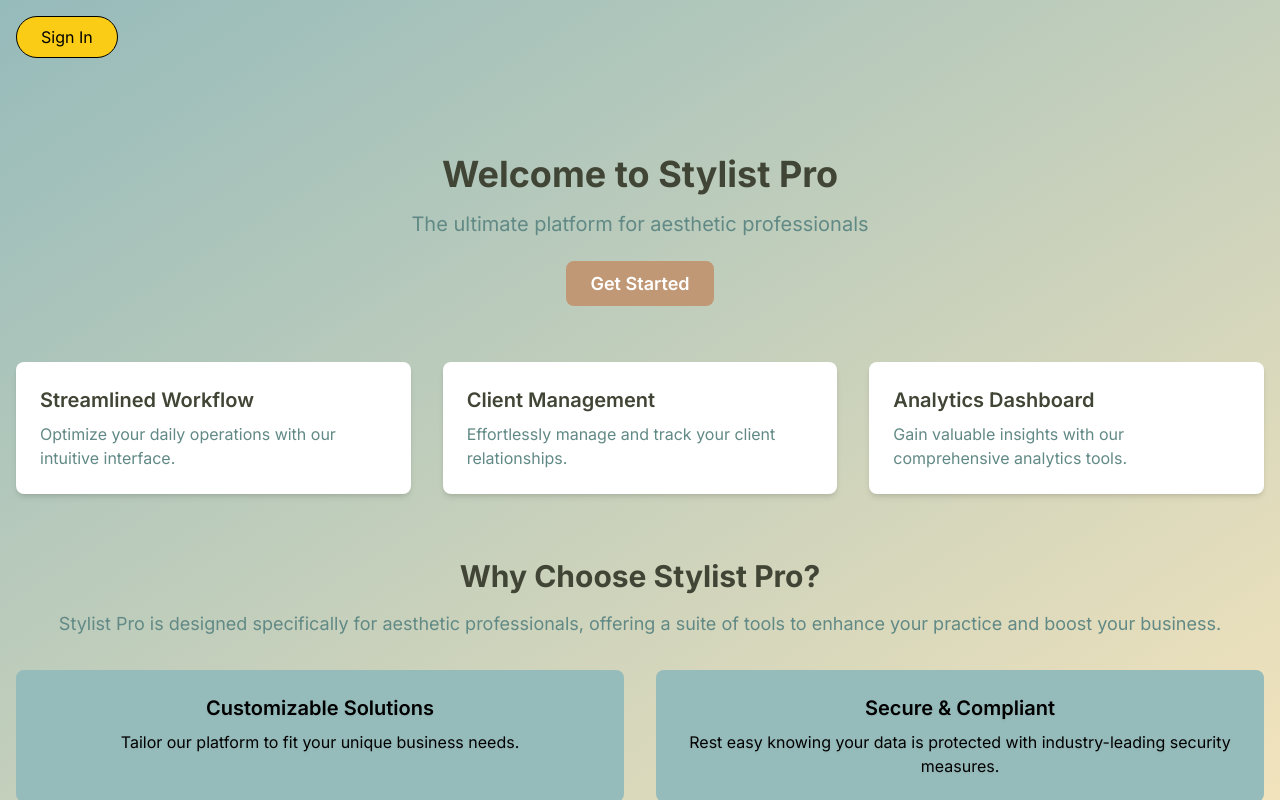
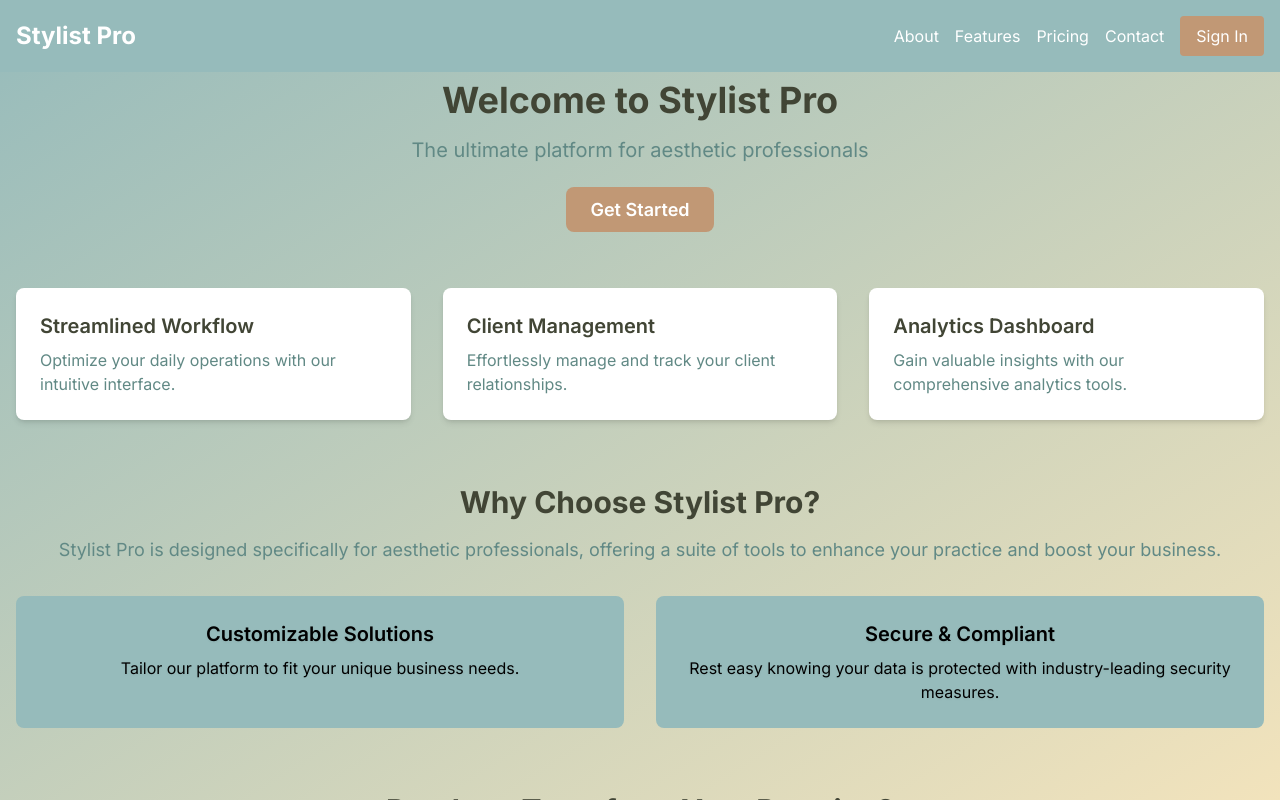
Before and after one commit to Konnerfinney/stylistpro, a Next.js app: page / in a window 1280 px wide. Built offline with nearby package versions, Linux system fonts and the light colour scheme; no server answers.

Commit message:
New Components + refactor

```diff
--- a/src/app/components/Navbar.tsx
+++ b/src/app/components/Navbar.tsx
@@ -1,33 +1,50 @@
 // components/Navbar.js
 'use client'
-import { authOptions } from '../api/auth/[...nextauth]/authOptions';
-
-import { useSession, signIn, signOut } from 'next-auth/react';
-
-import { getServerSession } from 'next-auth';
-import SignInButton  from './SignInButton'
-import SignOutButton  from './SignOutButton'
+import Link from 'next/link';
+import { useSession } from 'next-auth/react';
+import SignInButton from './SignInButton'
+import SignOutButton from './SignOutButton'
+import { useEffect, useState } from 'react';
 
 const Navbar = () => {
     const { data: session } = useSession();
-    //console.log(session);
+    const [isScrolled, setIsScrolled] = useState(false);
+
+    useEffect(() => {
+        const handleScroll = () => {
+            setIsScrolled(window.scrollY > 0);
+        };
+
+        window.addEventListener('scroll', handleScroll);
+        return () => {
+            window.removeEventListener('scroll', handleScroll);
+        };
+    }, []);
+
     return (
-        <div className="custom-dark p-4">
-            {!session ? (
-                <SignInButton/>
-            ) : (
-                <>
-                    <a
-                        href="/dashboard"
-                        style={{ textShadow: '2px 2px 2px rgba(0, 0, 0, .2)' }}
-                        className="text-custom-beige hover:border hover:border-custom-yellow hover:bg-black hover:bg-opacity-10 px-4 py-2 rounded mr-4"
-                    >
-                        Dashboard
-                    </a>
-                    <SignOutButton/>
-                </>
-            )}
-        </div>
+        <header className={`text-white p-4 fixed top-0 w-full transition-all duration-300 ${isScrolled ? 'bg-hookers-green' : 'bg-ash-gray'}`}>
+            <div className="container mx-auto flex justify-between items-center">
+                <Link href="/">
+                    <h1 className="text-2xl font-bold cursor-pointer">Stylist Pro</h1>
+                </Link>
+                <nav>
+                    <ul className="flex space-x-4 items-center">
+                        <li><Link href="/about" className="hover:text-lion">About</Link></li>
+                        <li><Link href="/features" className="hover:text-lion">Features</Link></li>
+                        <li><Link href="/pricing" className="hover:text-lion">Pricing</Link></li>
+                        <li><Link href="/contact" className="hover:text-lion">Contact</Link></li>
+                        {session ? (
+                            <>
+                                <li><Link href="/dashboard" className="bg-lion text-white px-4 py-2 rounded hover: hover:bg-green-600 bg-opacity-90">Dashboard</Link></li>
+                                <li><SignOutButton /></li>
+                            </>
+                        ) : (
+                            <li><SignInButton /></li>
+                        )}
+                    </ul>
+                </nav>
+            </div>
+        </header>
     );
 };
 
--- /dev/null
+++ b/src/app/components/SideLink.tsx
@@ -0,0 +1,19 @@
+import React from 'react';
+import Link from 'next/link';
+
+interface SideLinkProps {
+  href: string;
+  children: React.ReactNode;
+}
+
+const SideLink: React.FC<SideLinkProps> = ({ href, children }) => {
+  return (
+    <li>
+      <Link href={href} className="block py-2 px-4 text-black-olive hover:bg-lion hover:text-white rounded transition-colors duration-200">
+        {children}
+      </Link>
+    </li>
+  );
+};
+
+export default SideLink;
--- /dev/null
+++ b/src/app/components/Sidebar.tsx
@@ -0,0 +1,40 @@
+'use client'
+import React from 'react';
+import SideLink from '../components/SideLink';
+import Link from 'next/link';
+import  SignInButton from './SignInButton';
+import  SignOutButton from './SignOutButton'
+import { useSession } from 'next-auth/react';
+
+
+
+const Sidebar: React.FC = () => {
+    const { data: session } = useSession();
+  return (
+    <aside className="w-64 bg-ash-gray p-6 flex flex-col justify-between">
+      <div>
+        <Link href="/dashboard">
+            <div className="text-2xl font-bold mb-6">Stylist Pro</div>
+        </Link>
+
+        <nav>
+          <ul className="space-y-4">
+            <SideLink href="/overview">Overview</SideLink>
+            <SideLink href="/transactions">Transactions</SideLink>
+            <SideLink href="/customers">Customers</SideLink>
+            <SideLink href="/reports">Reports</SideLink>
+            <SideLink href="/settings">Settings</SideLink>
+            <SideLink href="/developer">Developer</SideLink>
+          </ul>
+        </nav>
+      </div>
+      {session ? (
+        <SignOutButton />
+      ) : (
+        <SignInButton />
+      )}
+    </aside>
+  );
+};
+
+export default Sidebar;
--- a/src/app/components/SignInButton.tsx
+++ b/src/app/components/SignInButton.tsx
@@ -4,7 +4,7 @@ import { signIn } from 'next-auth/react';
 const SignInButton = () => {
     return (
         <button
-            className="px-6 py-2 bg-yellow-400 text-black rounded-full border border-black hover:bg-yellow-500 transition-colors duration-300"
+            className="px-4 py-2 bg-lion text-white rounded hover:bg-green-600 transition-colors duration-300"
             onClick={() => signIn('google')}
         >
             Sign In
--- a/src/app/components/SignOutButton.tsx
+++ b/src/app/components/SignOutButton.tsx
@@ -4,7 +4,7 @@ import { signOut } from 'next-auth/react';
 const SignOutButton = () => {
     return (
         <button
-            className="px-6 py-2 bg-yellow-400 text-black rounded-full border border-black hover:bg-yellow-500 transition-colors duration-300"
+            className="px-4 py-2 bg-lion text-white rounded hover:bg-red-600 transition-colors duration-300"
             onClick={() => signOut({ callbackUrl: '/'})}
         >
             Sign Out
```
